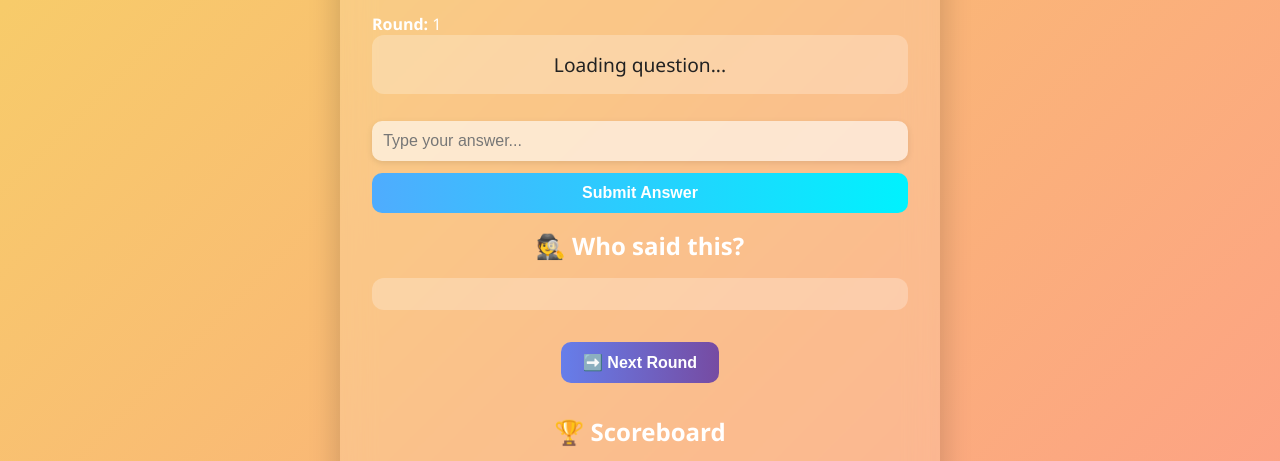
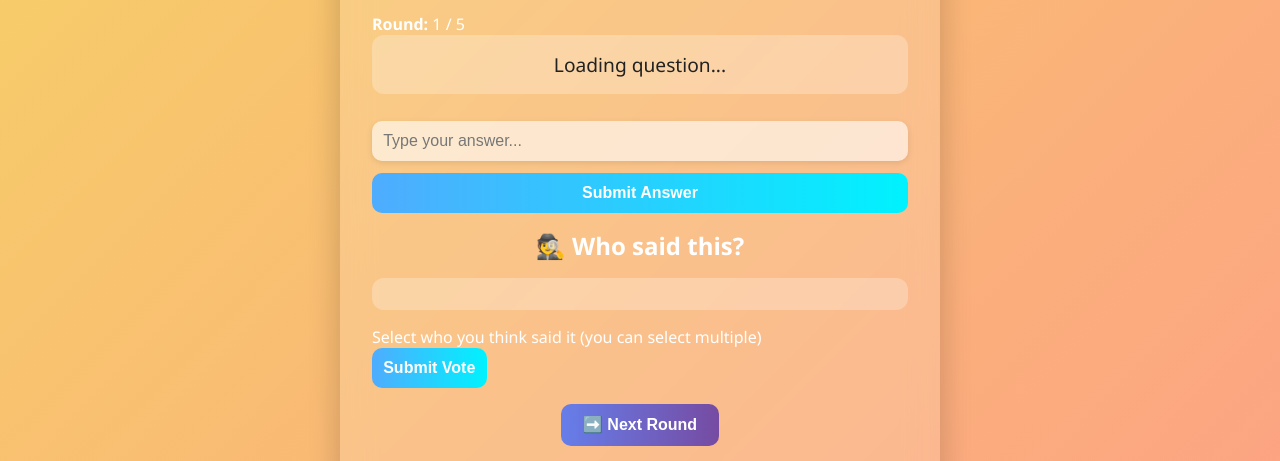
Before and after one commit to Sreehari-S-Madhavan/Guess-who-answered, a plain HTML site: page index.html in a window 1280 px wide. Shown: the part 332-793 px from the top of the page. Drawn offline with Linux system fonts and the light colour scheme.

Commit message:
Update index.html

```diff
--- a/index.html
+++ b/index.html
@@ -2,9 +2,9 @@
 <html lang="en">
 <head>
   <meta charset="UTF-8" />
-  <meta name="viewport" content="width=device-width, initial-scale=1.0"/>
+  <meta name="viewport" content="width=device-width, initial-scale=1.0" />
   <title>🎯 Guess Who Said It</title>
-  <link rel="stylesheet" href="style.css"/>
+  <link rel="stylesheet" href="style.css" />
 </head>
 <body>
   <div class="glass-card">
@@ -26,7 +26,7 @@
     <div id="game-screen" class="hidden">
       <h1>🎯 Guess Who Said It</h1>
 
-      <div id="round-status"><strong>Round:</strong> <span id="round-count">1</span></div>
+      <div id="round-status"><strong>Round:</strong> <span id="round-count">1</span> / 5</div>
 
       <div id="question-box">
         <p id="question">Loading question...</p>
@@ -41,7 +41,11 @@
       <div id="guess-section" class="hidden">
         <h2>🕵️ Who said this?</h2>
         <p id="revealed-answer" class="revealed"></p>
-        <div id="options"></div>
+
+        <div id="vote-instruction">Select who you think said it (you can select multiple)</div>
+        <div id="vote-options"></div>
+
+        <button id="submit-vote" class="hidden">Submit Vote</button>
         <p id="result" class="result"></p>
         <button id="next-round" class="hidden">➡️ Next Round</button>
       </div>
```
